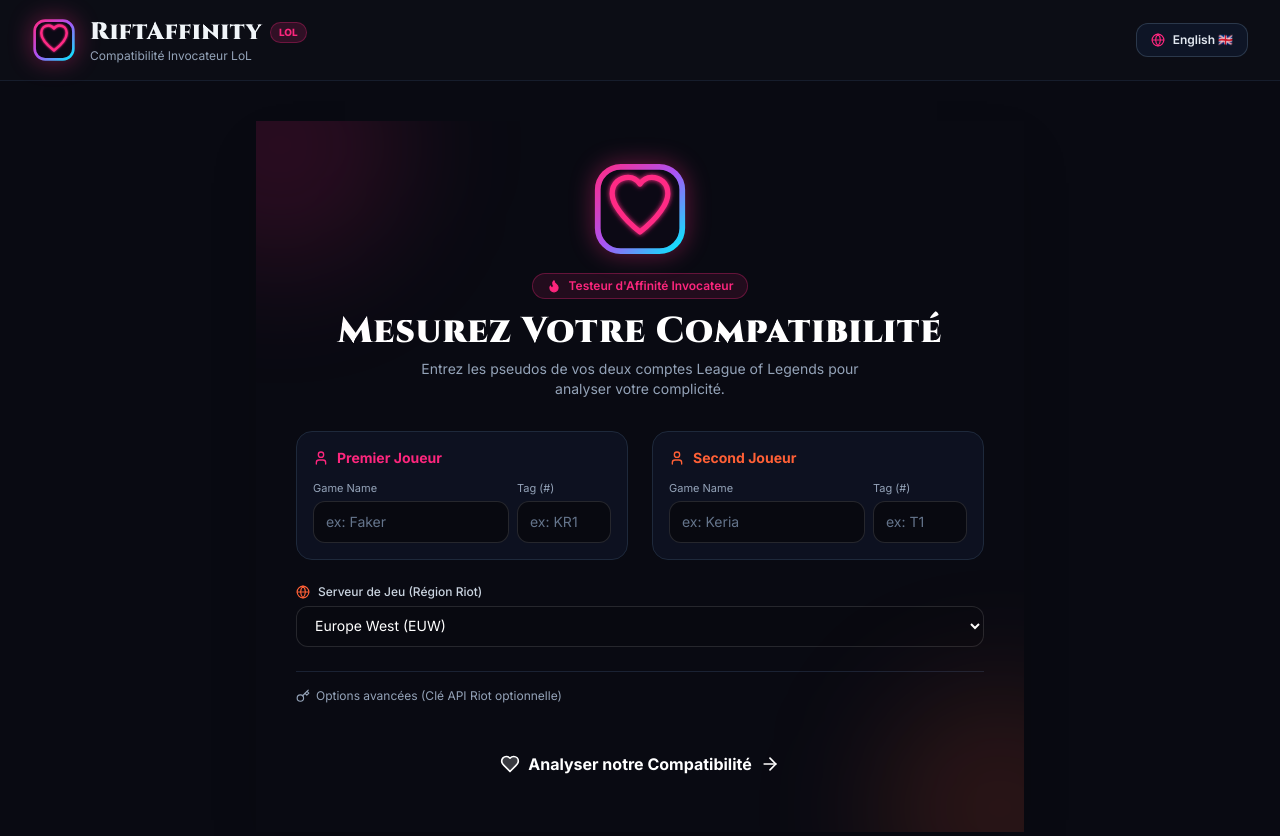
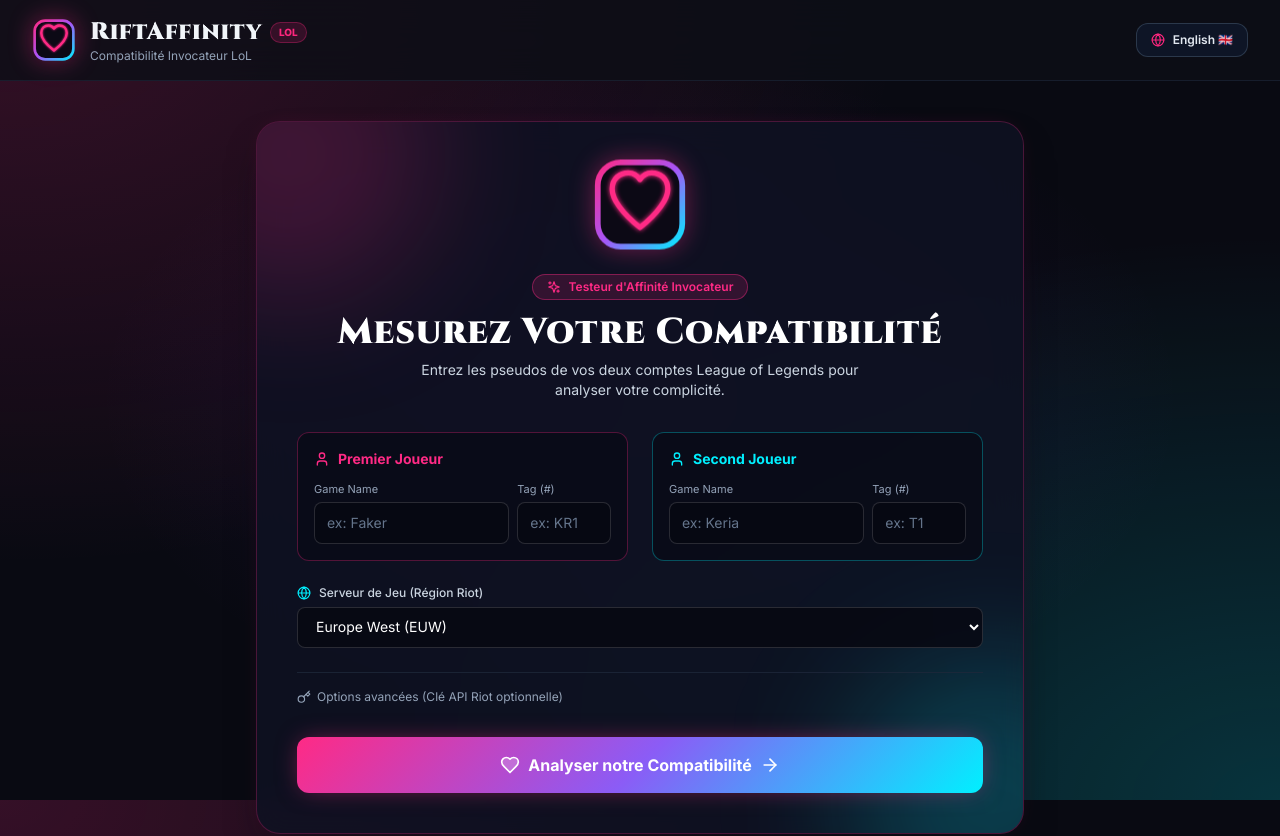
Before and after one commit to Nitrovinzleo/RiftAfinity, a React (Vite) app in the folder frontend/: page / in a window 1280 px wide. Shown: the top 836 px of the page. Built offline with nearby package versions, Linux system fonts and the light colour scheme.

Commit message:
style: Restore vibrant Rose Fuchsia and Cyan/Blue Hextech theme across all components

```diff
--- a/frontend/src/components/RiotForm.jsx
+++ b/frontend/src/components/RiotForm.jsx
@@ -1,5 +1,5 @@
 import React, { useState } from 'react';
-import { Heart, Globe, Key, User, ShieldAlert, Flame, ArrowRight } from 'lucide-react';
+import { Heart, Globe, Key, User, ShieldAlert, Sparkles, ArrowRight } from 'lucide-react';
 import Logo from './Logo';
 import { translations } from '../utils/translations';
 
@@ -47,45 +47,45 @@
 
   return (
     <div className="w-full max-w-3xl mx-auto">
-      <div className="tinder-card p-6 sm:p-10 shadow-2xl relative overflow-hidden">
+      <div className="glass-panel-vibrant p-6 sm:p-10 shadow-2xl relative overflow-hidden">
 
-        {/* Glow de fond Tinder */}
-        <div className="absolute -top-24 -left-24 w-60 h-60 bg-[#fd267d]/15 rounded-full blur-3xl pointer-events-none"></div>
-        <div className="absolute -bottom-24 -right-24 w-60 h-60 bg-[#ff6036]/15 rounded-full blur-3xl pointer-events-none"></div>
+        {/* Halos lumineux Rose & Cyan */}
+        <div className="absolute -top-28 -left-28 w-72 h-72 bg-[#ff2a85]/20 rounded-full blur-3xl pointer-events-none"></div>
+        <div className="absolute -bottom-28 -right-28 w-72 h-72 bg-[#00f0ff]/20 rounded-full blur-3xl pointer-events-none"></div>
 
-        {/* Entête du Formulaire avec Logo Tinder-Style */}
-        <div className="flex flex-col items-center text-center mb-8">
+        {/* Entête du Formulaire avec Logo Officiel au Sommet */}
+        <div className="flex flex-col items-center text-center mb-8 relative z-10">
           <Logo size="xl" className="mb-4 animate-float hover:scale-105 transition-transform" />
 
-          <div className="inline-flex items-center gap-2 px-3.5 py-1 rounded-full bg-[#fd267d]/10 border border-[#fd267d]/30 text-[#fd267d] text-xs font-semibold mb-3">
-            <Flame className="w-3.5 h-3.5 fill-[#fd267d]" />
+          <div className="inline-flex items-center gap-2 px-3.5 py-1 rounded-full bg-[#ff2a85]/15 border border-[#ff2a85]/40 text-[#ff2a85] text-xs font-semibold mb-3">
+            <Sparkles className="w-3.5 h-3.5" />
             <span>{t.tagline}</span>
           </div>
 
           <h2 className="font-display font-black text-3xl sm:text-4xl text-white tracking-wide mb-2">
             {t.title}
           </h2>
-          <p className="text-slate-400 text-sm max-w-md mx-auto">
+          <p className="text-slate-300 text-sm max-w-md mx-auto">
             {t.subtitle}
           </p>
         </div>
 
         {/* Message d'erreur de validation */}
         {validationError && (
-          <div className="mb-6 p-4 rounded-2xl bg-red-950/80 border border-red-500/40 text-red-200 text-sm flex items-center gap-3">
+          <div className="mb-6 p-4 rounded-xl bg-red-950/80 border border-red-500/40 text-red-200 text-sm flex items-center gap-3">
             <ShieldAlert className="w-5 h-5 text-red-400 shrink-0" />
             <span>{validationError}</span>
           </div>
         )}
 
-        <form onSubmit={handleSubmit} className="space-y-6">
+        <form onSubmit={handleSubmit} className="space-y-6 relative z-10">
 
           {/* Grille des 2 Joueurs */}
           <div className="grid grid-cols-1 md:grid-cols-2 gap-6">
 
             {/* Joueur 1 */}
-            <div className="p-4 rounded-2xl bg-slate-900/60 border border-slate-800 space-y-3">
-              <div className="flex items-center gap-2 text-[#fd267d] font-bold text-sm">
+            <div className="p-4 rounded-xl bg-[#090b16]/70 border border-[#ff2a85]/30 space-y-3">
+              <div className="flex items-center gap-2 text-[#ff2a85] font-bold text-sm">
                 <User className="w-4 h-4" />
                 <span>{t.p1Label}</span>
               </div>
@@ -98,7 +98,7 @@
                     placeholder={t.pseudoPlaceholder}
                     value={p1Name}
                     onChange={(e) => setP1Name(e.target.value)}
-                    className="w-full glass-input px-3 py-2.5 rounded-xl text-sm text-white placeholder-slate-500"
+                    className="w-full glass-input px-3 py-2.5 rounded-lg text-sm text-white placeholder-slate-500"
                     required
                   />
                 </div>
@@ -109,7 +109,7 @@
                     placeholder={t.tagPlaceholder}
                     value={p1Tag}
                     onChange={(e) => setP1Tag(e.target.value)}
-                    className="w-full glass-input px-3 py-2.5 rounded-xl text-sm text-white placeholder-slate-500"
+                    className="w-full glass-input px-3 py-2.5 rounded-lg text-sm text-white placeholder-slate-500"
                     required
                   />
                 </div>
@@ -117,8 +117,8 @@
             </div>
 
             {/* Joueur 2 */}
-            <div className="p-4 rounded-2xl bg-slate-900/60 border border-slate-800 space-y-3">
-              <div className="flex items-center gap-2 text-[#ff6036] font-bold text-sm">
+            <div className="p-4 rounded-xl bg-[#090b16]/70 border border-[#00f0ff]/30 space-y-3">
+              <div className="flex items-center gap-2 text-[#00f0ff] font-bold text-sm">
                 <User className="w-4 h-4" />
                 <span>{t.p2Label}</span>
               </div>
@@ -131,7 +131,7 @@
                     placeholder="ex: Keria"
                     value={p2Name}
                     onChange={(e) => setP2Name(e.target.value)}
-                    className="w-full glass-input px-3 py-2.5 rounded-xl text-sm text-white placeholder-slate-500"
+                    className="w-full glass-input px-3 py-2.5 rounded-lg text-sm text-white placeholder-slate-500"
                     required
                   />
                 </div>
@@ -142,7 +142,7 @@
                     placeholder="ex: T1"
                     value={p2Tag}
                     onChange={(e) => setP2Tag(e.target.value)}
-                    className="w-full glass-input px-3 py-2.5 rounded-xl text-sm text-white placeholder-slate-500"
+                    className="w-full glass-input px-3 py-2.5 rounded-lg text-sm text-white placeholder-slate-500"
                     required
                   />
                 </div>
@@ -154,16 +154,16 @@
           {/* Sélection de Région */}
           <div>
             <label className="block text-xs text-slate-300 font-medium mb-1.5 flex items-center gap-2">
-              <Globe className="w-3.5 h-3.5 text-[#ff6036]" />
+              <Globe className="w-3.5 h-3.5 text-[#00f0ff]" />
               <span>{t.regionLabel}</span>
             </label>
             <select
               value={region}
               onChange={(e) => setRegion(e.target.value)}
-              className="w-full glass-input px-3.5 py-2.5 rounded-xl text-sm text-white bg-[#0d0f17] cursor-pointer"
+              className="w-full glass-input px-3.5 py-2.5 rounded-lg text-sm text-white bg-[#080912] cursor-pointer"
             >
               {REGIONS.map((r) => (
-                <option key={r.id} value={r.id} className="bg-[#0d0f17] text-slate-200">
+                <option key={r.id} value={r.id} className="bg-[#080912] text-slate-200">
                   {r.name}
                 </option>
               ))}
@@ -175,7 +175,7 @@
             <button
               type="button"
               onClick={() => setShowAdvanced(!showAdvanced)}
-              className="text-xs text-slate-400 hover:text-[#fd267d] flex items-center gap-1.5 transition-colors"
+              className="text-xs text-slate-400 hover:text-[#ff2a85] flex items-center gap-1.5 transition-colors"
             >
               <Key className="w-3.5 h-3.5" />
               <span>{showAdvanced ? t.advancedHide : t.advancedOptions}</span>
@@ -184,7 +184,7 @@
             {showAdvanced && (
               <div className="mt-3 p-3 rounded-xl bg-slate-900/90 border border-slate-800 space-y-2">
                 <p className="text-[11px] text-slate-400">
-                  {t.apiKeyNotice} (<code className="text-[#fd267d]">RGAPI-...</code>).
+                  {t.apiKeyNotice} (<code className="text-[#ff2a85]">RGAPI-...</code>).
                 </p>
                 <input
                   type="text"
@@ -197,12 +197,12 @@
             )}
           </div>
 
-          {/* Bouton Principal Style Tinder */}
+          {/* Bouton Principal Rose & Cyan */}
           <div className="pt-2">
             <button
               type="submit"
               disabled={isLoading}
-              className="w-full tinder-btn py-4 px-6 rounded-2xl text-white font-bold text-base flex items-center justify-center gap-2 group disabled:opacity-50"
+              className="w-full btn-pink-cyan py-4 px-6 rounded-xl text-white font-bold text-base flex items-center justify-center gap-2 group disabled:opacity-50"
             >
               <Heart className="w-5 h-5 fill-white/20 group-hover:scale-110 transition-transform" />
               <span>{t.submitBtn}</span>
--- a/frontend/src/index.css
+++ b/frontend/src/index.css
@@ -4,72 +4,101 @@
 
 @layer base {
   body {
-    background-color: #0b0c14;
-    color: #f1f5f9;
+    background-color: #080912;
+    background-image:
+      radial-gradient(at 0% 0%, rgba(255, 42, 133, 0.18) 0px, transparent 50%),
+      radial-gradient(at 100% 100%, rgba(0, 240, 255, 0.18) 0px, transparent 50%),
+      radial-gradient(at 50% 50%, rgba(138, 43, 226, 0.1) 0px, transparent 60%);
+    background-attachment: fixed;
+    color: #f8fafc;
     font-family: 'Inter', sans-serif;
   }
 }
 
-/* Scrollbar épurée */
+/* Custom Scrollbar Pink & Cyan */
 ::-webkit-scrollbar {
-  width: 6px;
+  width: 7px;
 }
 
 ::-webkit-scrollbar-track {
-  background: #0b0c14;
+  background: #080912;
 }
 
 ::-webkit-scrollbar-thumb {
-  background: #1f293d;
+  background: linear-gradient(180deg, #ff2a85 0%, #00f0ff 100%);
   border-radius: 9999px;
 }
 
-::-webkit-scrollbar-thumb:hover {
-  background: #ff2a85;
+/* Animated Floating Elements */
+@keyframes floatSlow {
+  0%, 100% { transform: translateY(0px); }
+  50% { transform: translateY(-6px); }
 }
 
-/* Boutons principaux élégants avec dégradé Rose / Cyan */
-.btn-primary {
-  background: linear-gradient(135deg, #ff2a85 0%, #7c3aed 50%, #00f0ff 100%);
-  transition: all 0.2s ease-in-out;
+.animate-float {
+  animation: floatSlow 4s ease-in-out infinite;
 }
 
-.btn-primary:hover {
-  opacity: 0.95;
-  transform: translateY(-1px);
+/* Gradient Text Rose & Cyan */
+.gradient-text-pink-cyan {
+  background: linear-gradient(135deg, #ffffff 0%, #ff2a85 55%, #00f0ff 100%);
+  -webkit-background-clip: text;
+  -webkit-text-fill-color: transparent;
 }
 
-.btn-primary:active {
-  transform: translateY(0px);
+.gradient-text-vibrant {
+  background: linear-gradient(135deg, #ff2a85 0%, #a855f7 50%, #00f0ff 100%);
+  -webkit-background-clip: text;
+  -webkit-text-fill-color: transparent;
 }
 
-/* Cartes épurées et sobres */
-.clean-card {
-  background: #121524;
-  border: 1px solid rgba(255, 255, 255, 0.08);
-  border-radius: 1rem;
-  transition: border-color 0.2s ease-in-out;
+/* Vibrant Action Buttons */
+.btn-pink-cyan {
+  background: linear-gradient(135deg, #ff2a85 0%, #8b5cf6 50%, #00f0ff 100%);
+  box-shadow: 0 0 25px -5px rgba(255, 42, 133, 0.5);
+  transition: all 0.25s cubic-bezier(0.4, 0, 0.2, 1);
 }
 
-.clean-card:hover {
-  border-color: rgba(255, 255, 255, 0.15);
+.btn-pink-cyan:hover {
+  opacity: 0.95;
+  transform: translateY(-2px) scale(1.01);
+  box-shadow: 0 0 35px -2px rgba(255, 42, 133, 0.7);
 }
 
-.clean-card-accent {
-  background: #141729;
-  border: 1px solid rgba(255, 42, 133, 0.3);
-  border-radius: 1.25rem;
+.btn-pink-cyan:active {
+  transform: translateY(0px) scale(0.99);
 }
 
-/* Champs de formulaire nets */
+/* Premium Glass Cards with Glowing Borders */
+.glass-panel-vibrant {
+  background: rgba(15, 18, 35, 0.85);
+  backdrop-filter: blur(16px);
+  -webkit-backdrop-filter: blur(16px);
+  border: 1px solid rgba(255, 42, 133, 0.25);
+  border-radius: 1.5rem;
+  box-shadow: 0 20px 40px -15px rgba(9, 10, 18, 0.8), 0 0 25px -10px rgba(255, 42, 133, 0.2);
+}
+
+.glass-panel-vibrant:hover {
+  border-color: rgba(255, 42, 133, 0.45);
+  box-shadow: 0 25px 50px -12px rgba(9, 10, 18, 0.9), 0 0 35px -5px rgba(0, 240, 255, 0.25);
+}
+
+.glass-panel-cyan {
+  background: rgba(15, 18, 35, 0.85);
+  backdrop-filter: blur(16px);
+  border: 1px solid rgba(0, 240, 255, 0.25);
+  border-radius: 1.5rem;
+}
+
 .glass-input {
-  background: #080910;
-  border: 1px solid rgba(255, 255, 255, 0.12);
+  background: rgba(8, 9, 18, 0.85);
+  border: 1px solid rgba(255, 255, 255, 0.14);
   transition: all 0.2s ease-in-out;
 }
 
 .glass-input:focus {
-  border-color: #ff2a85;
-  box-shadow: 0 0 0 2px rgba(255, 42, 133, 0.2);
+  border-color: #00f0ff;
+  box-shadow: 0 0 20px rgba(0, 240, 255, 0.35);
   outline: none;
 }
```
Also changed, not shown: frontend/src/components/ArchetypeCard.jsx (+12 -13 lines), frontend/src/components/MatchHistoryList.jsx (+9 -9 lines), frontend/src/components/ScoreGauge.jsx (+17 -16 lines), frontend/src/components/StatCard.jsx (+22 -23 lines).
